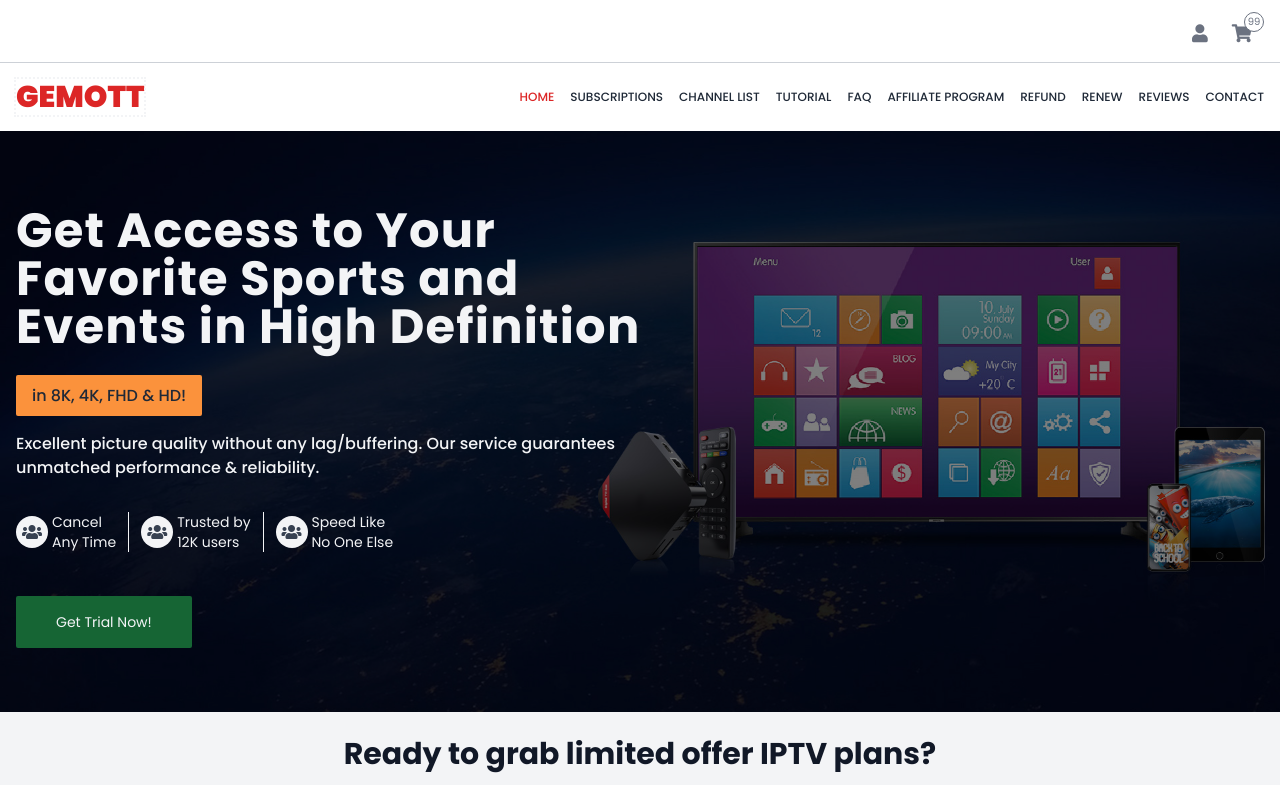
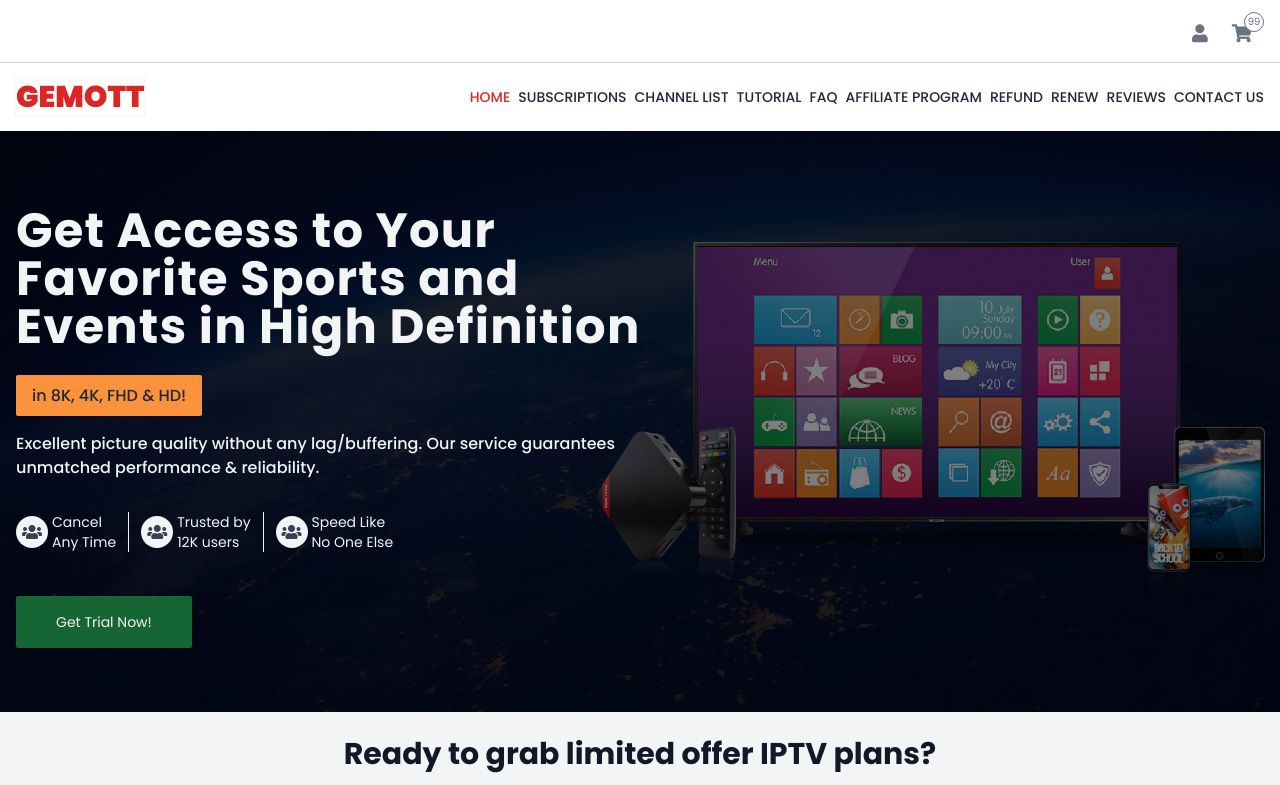
Before and after one commit to king-kite/kite-gemott-clone, a website: page index.html in a window 1280 px wide. Shown: the top 785 px of the page. Drawn offline with Linux system fonts and the light colour scheme.

Commit message:
Updated the navigation bar

```diff
--- a/assets/css/input.tailwind.css
+++ b/assets/css/input.tailwind.css
@@ -86,11 +86,11 @@
 }
 
 .menu-list .menu-list-item {
-	@apply border-0 border-b border-gray-400 border-opacity-50 border-solid lg:mx-2 lg:last:mr-0 lg:border-0;
+	@apply border-0 border-b border-gray-400 border-opacity-50 border-solid lg:mx-1 lg:last:mr-0 lg:border-0;
 }
 
 .menu-list-item a {
-	@apply block duration-500 px-2 py-3 no-underline text-gray-800 text-sm uppercase transition-colors lg:font-medium lg:p-0 lg:text-center lg:text-xs;
+	@apply block duration-500 px-2 py-3 no-underline text-gray-800 text-sm uppercase transition-colors lg:font-medium lg:p-0 lg:text-center lg:text-sm;
 }
 
 .menu-list-item a:hover,
--- a/index.html
+++ b/index.html
@@ -59,7 +59,7 @@
 								<li class="menu-list-item"><a href="#">refund</a></li>
 								<li class="menu-list-item"><a href="#">renew</a></li>
 								<li class="menu-list-item"><a href="#">reviews</a></li>
-								<li class="menu-list-item"><a href="#">contact</a></li>
+								<li class="menu-list-item"><a href="#">contact us</a></li>
 							</ul>
 						</div>
 					</div>
```
Also changed, not shown: affiliate-program.html (+1 -1 lines), channel-list.html (+1 -1 lines), subscriptions.html (+1 -1 lines), assets/css/style.css.
